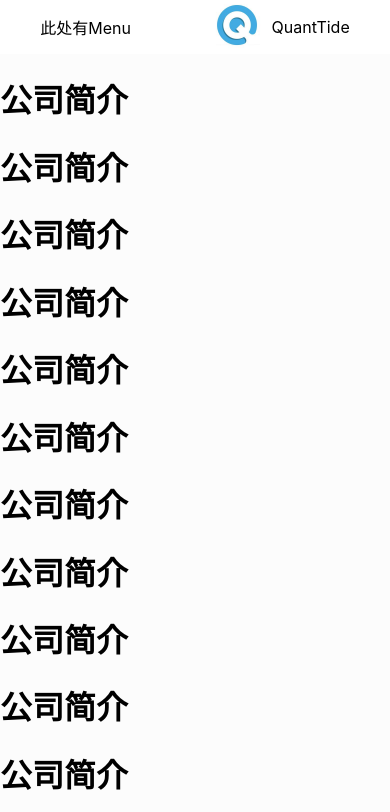
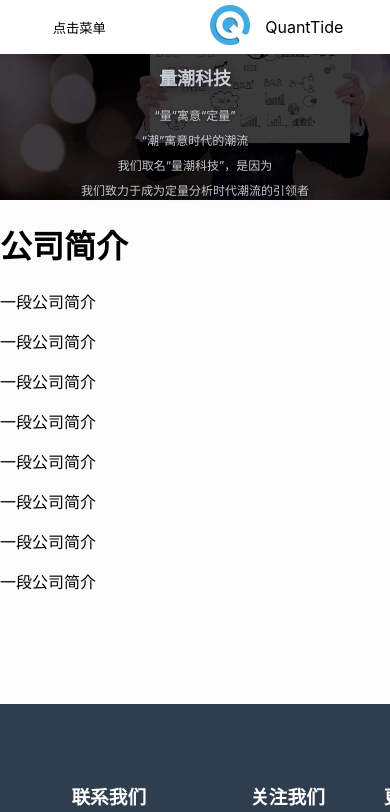
Before and after one commit to quanttide/qtweb, a React (Create React App) app: page / in a window 390 px wide. Shown: the top 812 px of the page. Built offline with nearby package versions, Linux system fonts and the light colour scheme.

Commit message:
feat:添加手机版侧边导航栏

```diff
--- a/src/components/About.tsx
+++ b/src/components/About.tsx
@@ -2,42 +2,46 @@ import Navigation from './Navigation';
 import { Helmet } from "react-helmet";
 import './assets/CSS/Page_global.css';
 import Footer from './Footer';
+import './assets/CSS/About.css'
 
-function About() {
+export default function About() {
   return (
     <div>
-      <Helmet>
-        <title>QuantTide 量潮科技</title>
-      </Helmet>
+      <Helmet><title>QuantTide 量潮科技</title></Helmet>
+
       <Navigation />
+
+      <HeaderSlider />
+
       <div>
-        {/* 公司简介页面内容 */}
         <h1>公司简介</h1>
-        <h1>公司简介</h1>
-        <h1>公司简介</h1>
-        <h1>公司简介</h1>
-        <h1>公司简介</h1>
-        <h1>公司简介</h1>
-        <h1>公司简介</h1>
-        <h1>公司简介</h1>
-        <h1>公司简介</h1>
-        <h1>公司简介</h1>
-        <h1>公司简介</h1>
-        <h1>公司简介</h1>
-        <h1>公司简介</h1>
-        <h1>公司简介</h1>
-        <h1>公司简介</h1>
-        <h1>公司简介</h1>
-        <h1>公司简介</h1>
-        <h1>公司简介</h1>
-        <h1>公司简介</h1>
-        <h1>公司简介</h1>
-        <h1>公司简介</h1>
-        <h1>公司简介</h1>
+        <p>一段公司简介</p>
+        <p>一段公司简介</p>
+        <p>一段公司简介</p>
+        <p>一段公司简介</p>
+        <p>一段公司简介</p>
+        <p>一段公司简介</p>
+        <p>一段公司简介</p>
+        <p>一段公司简介</p>
+
       </div>
+
       <Footer />
     </div>
   );
 }
 
-export default About;
+function HeaderSlider() {
+  return (
+    <div className='header-slider'>
+      <img src={require('./assets/images/about_background.jpg')} alt="" />
+      <div className="caption">
+        <h1>量潮科技</h1>
+        <p>“量”寓意“定量”</p>
+        <p>“潮”寓意时代的潮流</p>
+        <p>我们取名“量潮科技”，是因为</p>
+        <p>我们致力于成为定量分析时代潮流的引领者</p>
+      </div>
+    </div>
+  );
+}
--- a/src/components/Navigation.tsx
+++ b/src/components/Navigation.tsx
@@ -2,9 +2,13 @@ import { Link } from 'react-router-dom';
 import { useState, useEffect, useCallback } from 'react';
 import './assets/CSS/Navigation.css';
 
-function Navigation() {
+export default function Navigation() {
+
+  //下滑菜单栏消失，上滑出现
   const [showNav, setShowNav] = useState(true);
   const [scrollPos, setScrollPos] = useState(0);
+  //手机版侧边导航栏
+  const [menuOpen, setMenuOpen] = useState(false);
 
   const handleScroll = useCallback(() => {
     const currentScrollPos = window.pageYOffset;
@@ -19,6 +23,7 @@ function Navigation() {
     };
   }, [handleScroll]);
 
+  //手机版导航栏
   const [windowWidth, setWindowWidth] = useState(window.innerWidth);
   const handleResize = useCallback(() => {
     setWindowWidth(window.innerWidth);
@@ -33,15 +38,20 @@ useEffect(() => {
 
   return (
     <nav style={{ top: showNav ? '0' : '-70px' }}>
-    {windowWidth <= 800 && <div className='menu'>此处有Menu</div>}
+
+      {windowWidth <= 768 && (
+        <button className='menu' type='button' onClick={() => setMenuOpen(!menuOpen)}>
+          点击菜单
+        </button>
+      )}
       <div className='icon'>
         <a href="/">
           <img src={require('./assets/images/logo200.png')} alt='Logo' width={50} height={50} />
         </a>
         <span style={{marginLeft:'10px'}}>QuantTide</span>
       </div>
-    {windowWidth > 800 && (
-      <ul>
+      {windowWidth > 768 && (
+        <ul className='list'>
           <li><Link to="/">公司简介</Link></li>
           <li><Link to="/business">业务体系</Link></li>
           <li><Link to="/development">成长历程</Link></li>
@@ -51,8 +61,22 @@ return (
           <li><Link to="/team">管理团队</Link></li>
         </ul>
       )}
+      {menuOpen && windowWidth <= 768 && (
+          <div className={`menu-items ${menuOpen ? 'open' : ''}`}>
+            <button className='menu' type='button' onClick={() => setMenuOpen(!menuOpen)}>
+              关闭菜单
+            </button>
+            <ul className='menu-list'>
+             <li><Link to="/">公司简介</Link></li>
+              <li><Link to="/business">业务体系</Link></li>
+              <li><Link to="/development">成长历程</Link></li>
+              <li><Link to="/culture">企业文化</Link></li>
+              <li><Link to="/news">公司新闻</Link></li>
+              <li><Link to="/joinus">加入我们</Link></li>
+              <li><Link to="/team">管理团队</Link></li>
+            </ul>
+          </div>
+      )}
     </nav>
   );
 }
-
-export default Navigation;
--- /dev/null
+++ b/src/components/assets/CSS/About.css
@@ -0,0 +1,44 @@
+.header-slider {
+    position: relative;
+    width: 100%;
+}
+
+.header-slider img {
+    width: 100%;
+    height: auto;
+    display: block; /* 去除图片下方的空隙 */
+}
+
+.caption {
+    position: absolute;
+    top: 0;
+    left: 0;
+    right: 0;
+    bottom: 0;
+    flex-direction: column;
+    display: flex;
+    align-items: center;
+    justify-content: center;
+    color: rgba(240, 248, 255, 0.8);
+}
+
+.caption h1 {
+    font-size: 2vw; /* 标题字体大小随视窗宽度变化 */
+    text-shadow: 2px 2px 8px rgba(0,0,0,0.6); /* 为标题添加阴影效果以提高可读性 */
+}
+
+.caption p {
+    font-size: 1vw;
+    margin: 1vw 0;
+    text-shadow: 1px 1px 4px rgba(0,0,0,0.6);
+}
+
+@media (max-width: 768px) {
+    .caption h1 {
+        font-size: 18px;
+    }
+
+    .caption p {
+        font-size: 12px;
+    }
+}
--- a/src/components/assets/CSS/Navigation.css
+++ b/src/components/assets/CSS/Navigation.css
@@ -1,4 +1,5 @@
 nav {
+    z-index: 1000;/*最上层组件*/
     display: flex;
     justify-content: space-around;
     position: sticky;
@@ -7,7 +8,7 @@ nav {
     background-color: rgb(255, 255, 255);
 }
 
-ul {
+.list { /*电脑端导航栏横向*/
     list-style: none;
     display: flex;
 }
@@ -25,8 +26,42 @@ li a:hover {
     transition: all 0.3s ease;
 }
 
-.menu,.icon {
+.icon {
     display: flex;
     align-items: center;
     justify-content: center;
 }
+
+.menu {
+    display: flex;
+    align-items: center;
+    justify-content: center;
+    border: none;
+    background-color: rgb(255, 255, 255);
+}
+
+.menu-items {
+    display: block;
+    position: fixed;
+    left: 0;
+    width: 260px;
+    height: 100%;
+    background-color: #ffffff;
+    box-shadow: 2px 0 5px rgba(0,0,0,0.2);
+    transform: translateX(-260px,0); /* 初始状态，菜单位于屏幕左侧之外 */
+    /*过度动画无效！！*/
+    transition: transform 0.25s ease-out, opacity 0.25s ease-out;
+}
+
+.menu-items.open {
+    transform: translateX(0,0); /* 当菜单打开时，将菜单滑入屏幕 */
+}
+
+.menu-list li {
+    margin: 50px;
+}
+
+.menu-list {
+    margin-top: 80px;
+    list-style: none;
+}
```
Also changed, not shown: src/components/assets/images/about_background.jpg (added). Lines whose indentation alone changed are shown as unchanged.
